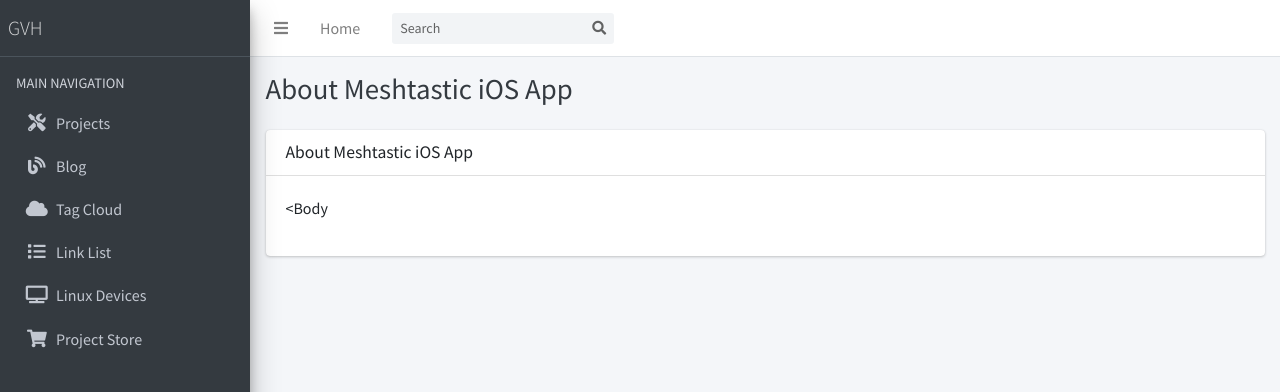
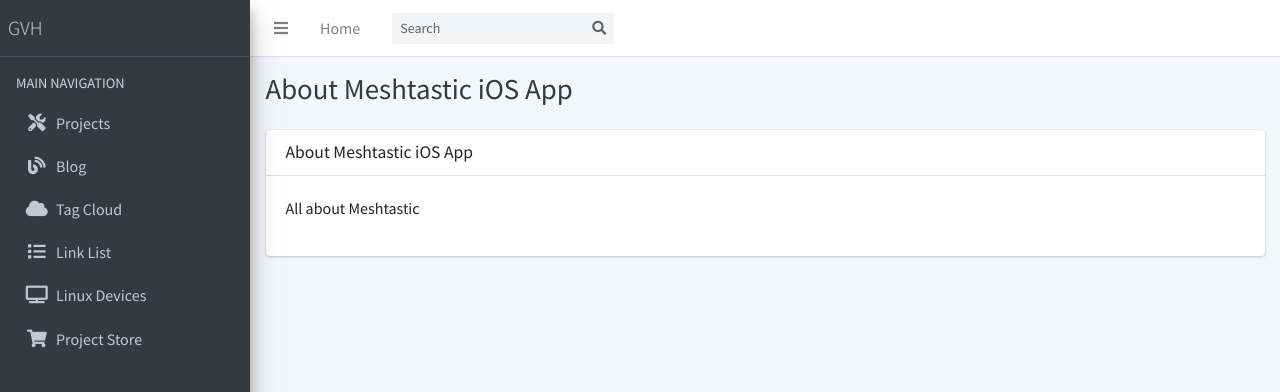
Before and after one commit to garthvh/garthvh.github.io, a Jekyll site: the page built from meshtastic/about.md, in a window 1280 px wide. Shown: the top 392 px of the page. Built offline with Jekyll 4.4.1, drawn with Linux system fonts in a browser that asks for light colours; nearby versions of some CDN libraries.

Commit message:
Content update

```diff
--- a/meshtastic/about.md
+++ b/meshtastic/about.md
@@ -27,7 +27,7 @@
             </div>
           </div>
           <div class="card-body">
-             <p><Body</p>
+             <p>All about Meshtastic</p>
          </div>
         </div>
         <!-- /.card -->
```
